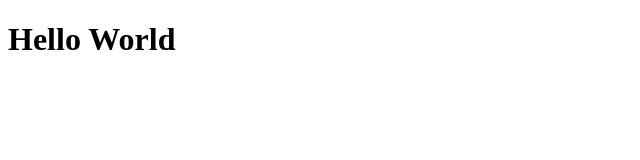
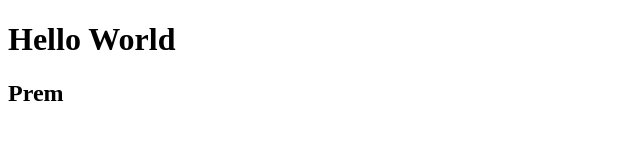
Before and after one commit to Prem24022000/Testing, a plain HTML site: page index.html in a window 1280 px wide. Shown: the full height of the page, 0-640 px from the left. Drawn offline with Linux system fonts and the light colour scheme.

Commit message:
name added

```diff
--- a/index.html
+++ b/index.html
@@ -8,5 +8,6 @@
   </head>
   <body>
     <h1>Hello World</h1>
+    <h2>Prem</h2>
   </body>
 </html>
```
